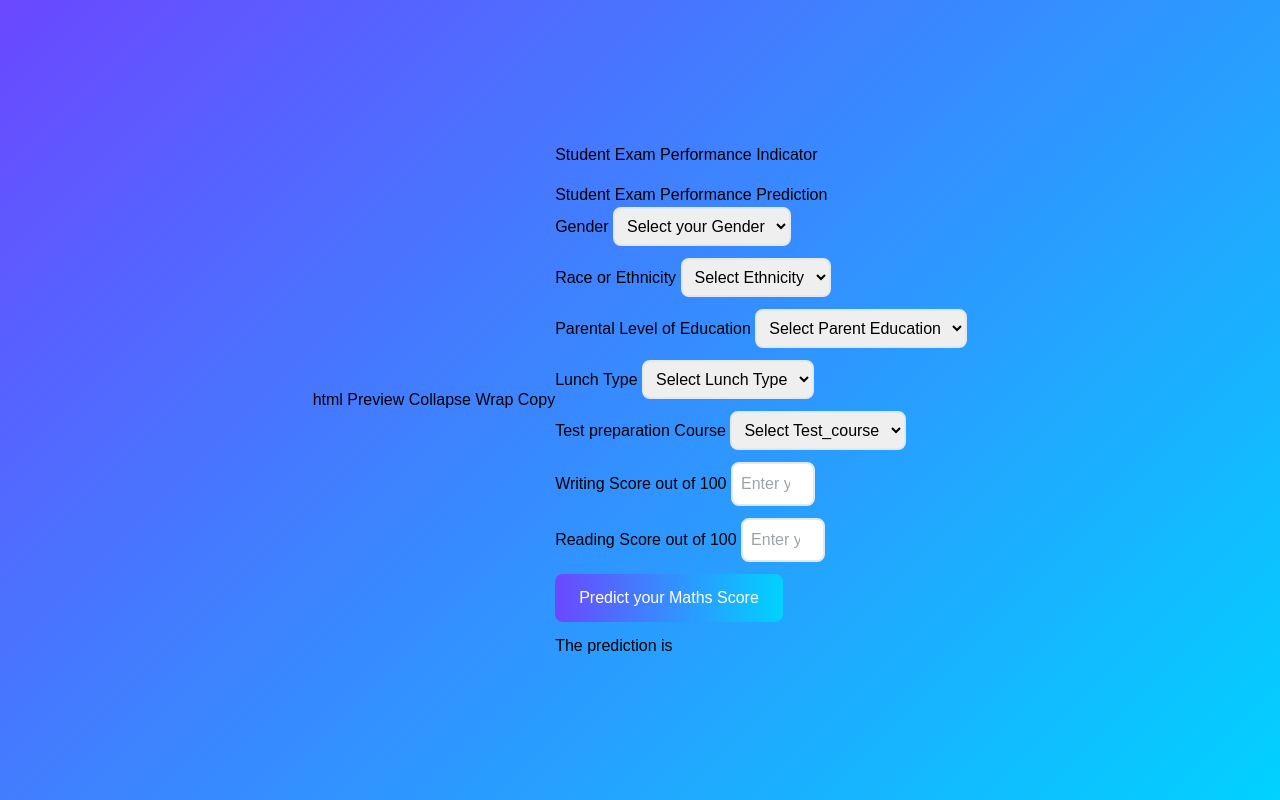
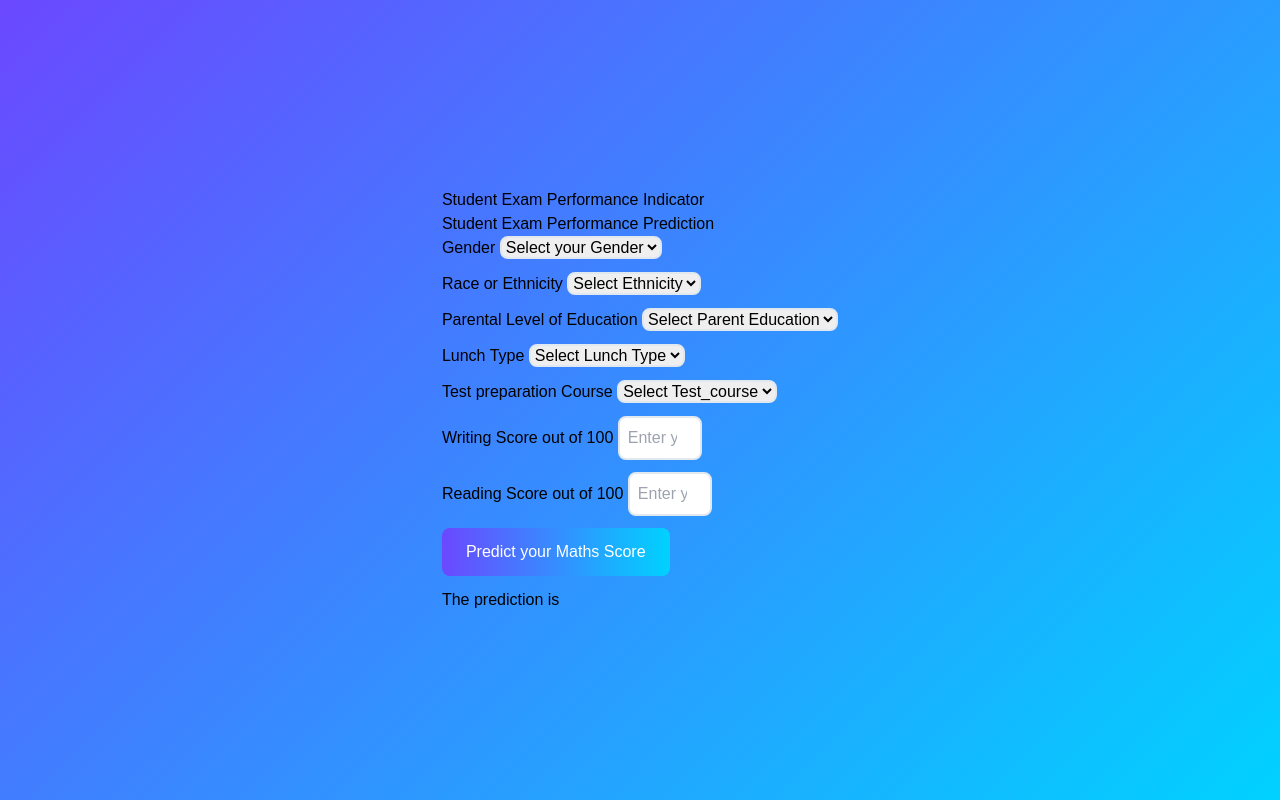
Before and after one commit to Zainulabidin-Shaikh/End-End-DS-ML-Projects, a Flask app: page / in a window 1280 px wide. Run offline with Flask 3, Linux system fonts and the light colour scheme; some libraries are stand-ins or nearby versions.

Commit message:
homt page update

```diff
--- a/templates/home.html
+++ b/templates/home.html
@@ -1,12 +1,3 @@
-html
-
-Preview
-
-Collapse
-
-Wrap
-
-Copy
 <!DOCTYPE html>
 <html lang="en">
 <head>
```
